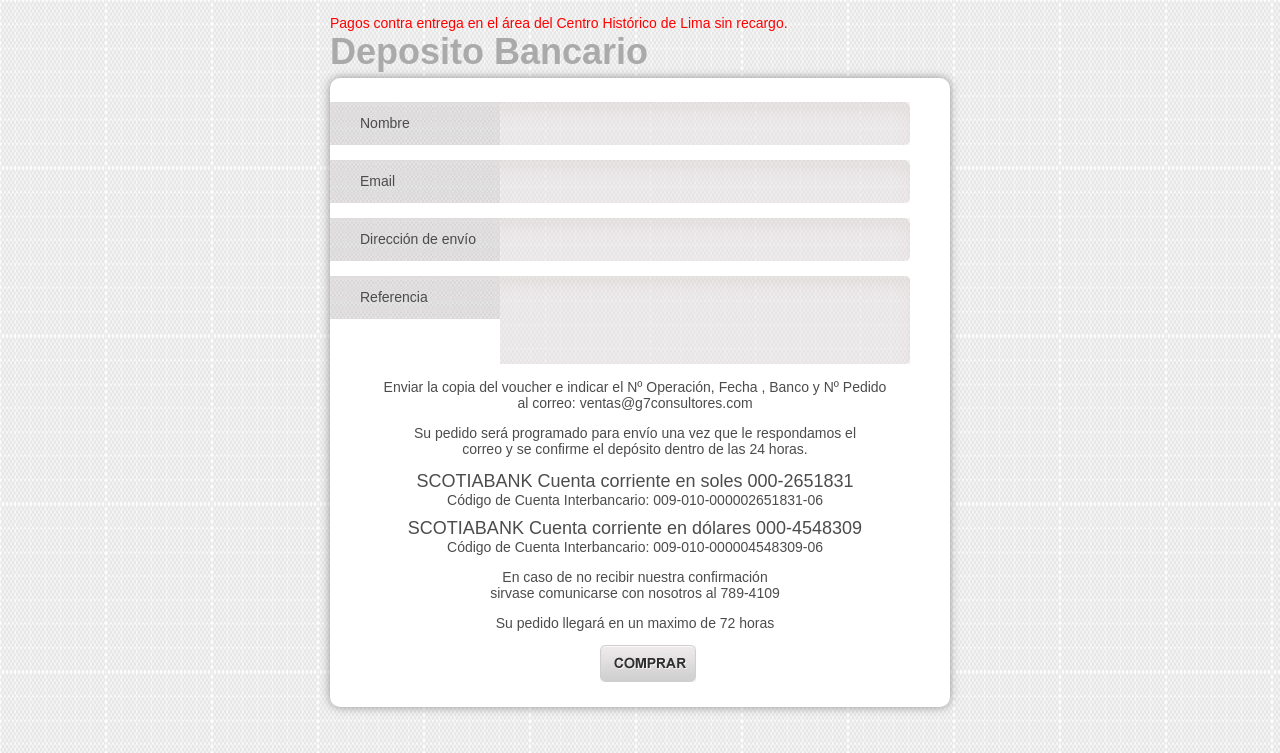
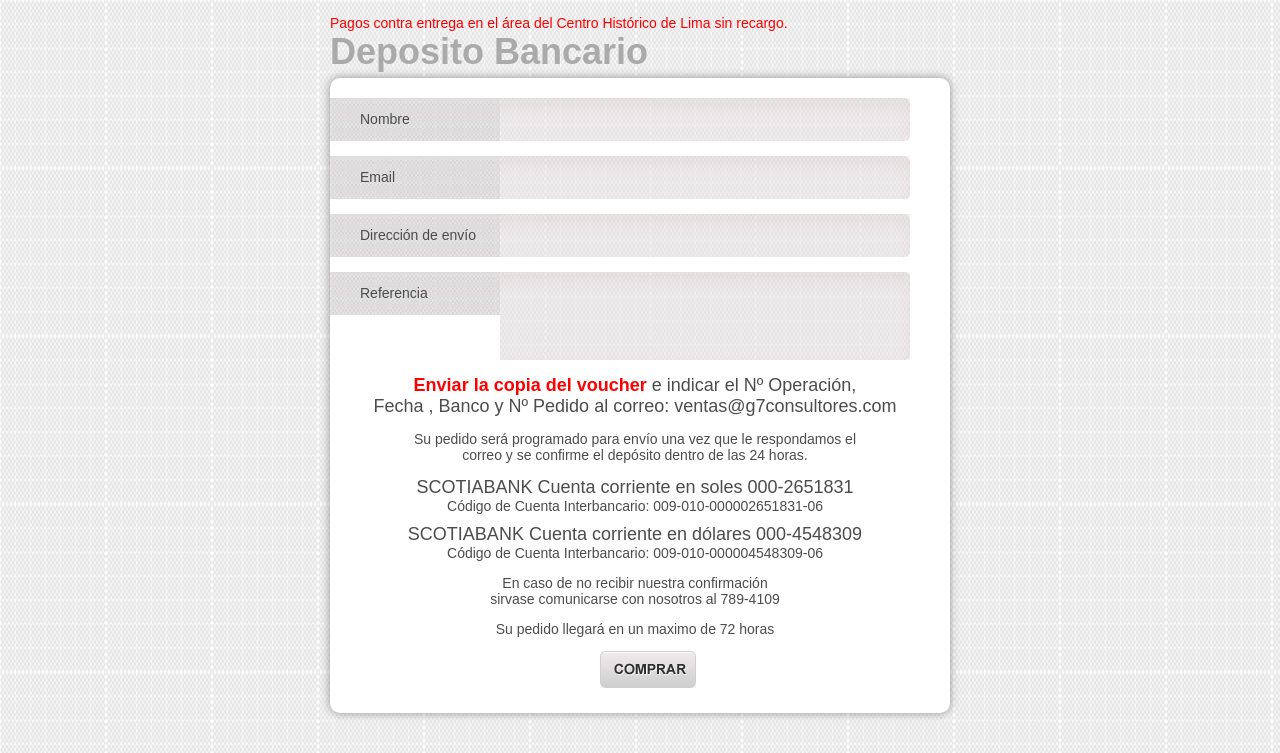
Before and after one commit to Marost/weblibro, a PHP site: page /iframe.php in a window 1280 px wide. Shown: the top 753 px of the page. Run offline with PHP 8.4, Linux system fonts and the light colour scheme; data that the repository does not hold is empty.

Commit message:
resaltando texto de formulario

```diff
--- a/css/form.css
+++ b/css/form.css
@@ -14,6 +14,11 @@
 p.info{
 	color: #f00;
 	margin: 15px 0 0px 0;
+}
+
+span.info{
+	color: #f00;
+	font-weight: bold;
 }
 
 h1{
--- a/iframe.php
+++ b/iframe.php
@@ -5,7 +5,7 @@
 	<meta http-equiv="X-UA-Compatible" content="IE=edge">
 	<title>Formulario</title>
 	<link href="css/font.css" media="screen, projection" rel="stylesheet" type="text/css" />
-	<link href="css/form.css?update" rel="stylesheet" type="text/css" />
+	<link href="css/form.css?up" rel="stylesheet" type="text/css" />
 	<script type="text/javascript">var submitted=false;</script>
 </head>
 <body>
@@ -49,7 +49,7 @@
 				</div>
 
 				<div class="item-texto">
-					<p>Enviar la copia del voucher e indicar el Nº Operación, Fecha , Banco y Nº Pedido <br> al correo: ventas@g7consultores.com</p>
+					<p class="cuenta"><span class="info">Enviar la copia del voucher</span> e indicar el Nº Operación, <br> Fecha , Banco y Nº Pedido al correo: ventas@g7consultores.com</p>
 
 					<p>Su pedido será programado para envío una vez que le respondamos el <br> correo y se confirme el depósito dentro de las 24 horas.</p>
 
```
